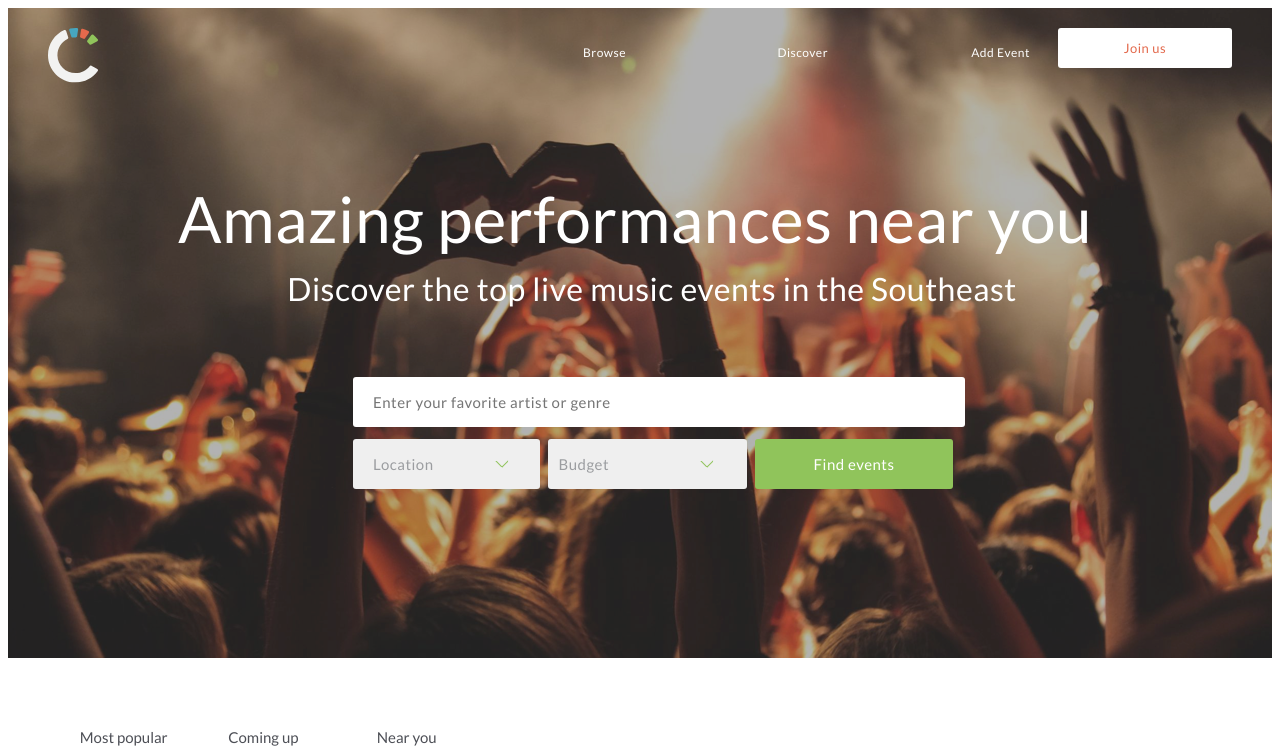
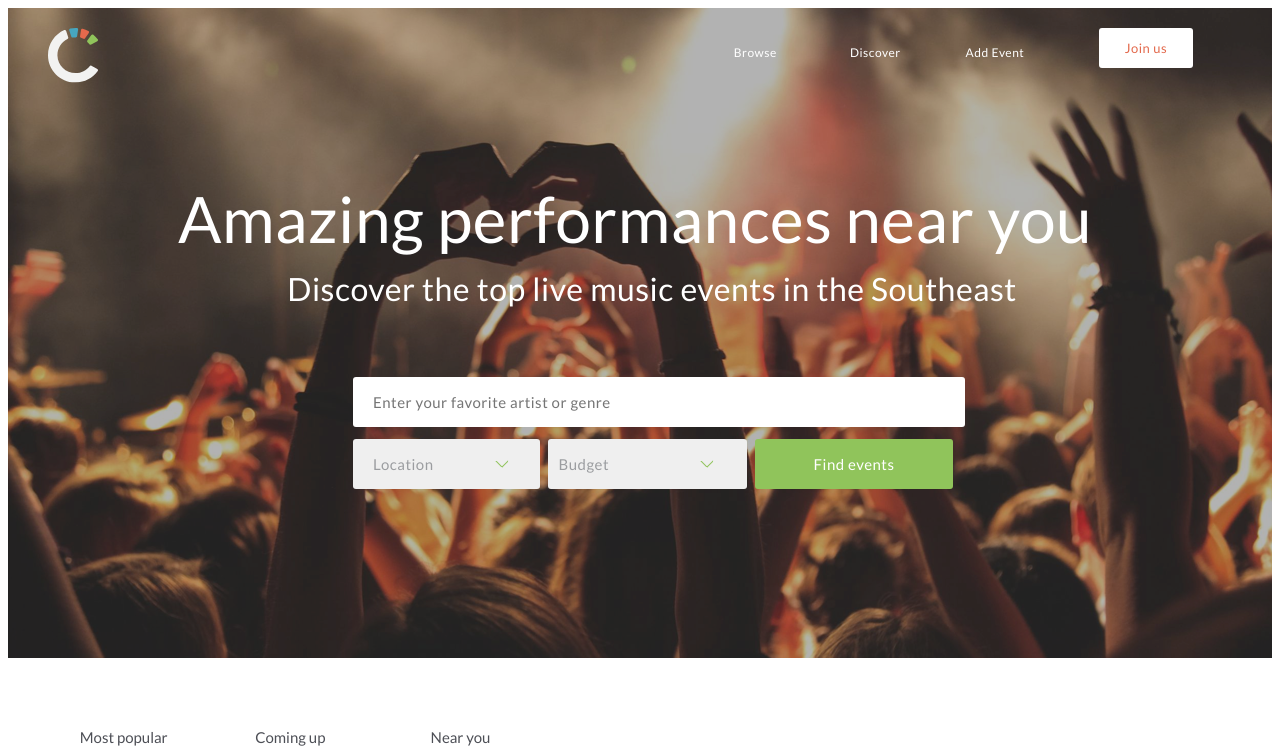
Before and after one commit to freddyroberts/CaddisTest, a website: page index.html in a window 1280 px wide. Shown: the top 751 px of the page. Drawn offline with Linux system fonts and the light colour scheme.

Commit message:
fixed header nav

```diff
--- a/index.html
+++ b/index.html
@@ -2,6 +2,7 @@
 <html>
   <head>
     <meta charset="utf-8">
+    <meta name="viewport" content="width=device-width, initial-scale=1.0">
     <title>Caddis Test</title>
     <link rel="stylesheet" href="styles/styles.css" media="screen" title="no title" charset="utf-8">
   </head>
@@ -16,7 +17,7 @@
           <a class="links" href="#">Browse</a>
           <a class="links" href="#">Discover</a>
           <a href="#">Add Event</a>
-          <button type="button" name="register">Join us</button>
+          <button href="#" type="button" name="register">Join us</button>
         </nav>
     </header>
        <section class="hero">
--- a/styles/styles.scss
+++ b/styles/styles.scss
@@ -7,7 +7,7 @@
 
 // RESPONSIVE BREAKPOINTS
 $tablet: new-breakpoint(min-width 500px 4);
-$desktop: new-breakpoint(min-width 769px 4);
+$desktop: new-breakpoint(min-width 769px max-width 1280px 4);
 
  // HEADER --------
 
@@ -16,6 +16,9 @@ header {
   @include pad(20px 20px 30px 20px);
   @include media($tablet) {
     @include pad(20px 40px 30px 40px);
+  }
+  @include media($desktop) {
+    @include pad(20px 0px 30px 40px);
   }
 
 .logoWrapper {
@@ -29,6 +32,10 @@ header {
       @include span-columns(8 of 12);
       @include shift(2);
     }
+    @include media($desktop) {
+      @include span-columns(6 of 12);
+      @include shift(4);
+    }
     a {
       @include span-columns(3 of 7);
       @include omega;
@@ -38,10 +45,13 @@ header {
       color: #fff;
       line-height: 49px;
       letter-spacing: 0.5px;
+      text-align: right;
       @include media($tablet) {
         @include span-columns(2 of 8);
-        // @include omega;
         text-align: right;
+      }
+      @include media($desktop) {
+        @include span-columns(1.6 of 8);
       }
     }
 
@@ -57,6 +67,7 @@ header {
       color: #E3694C;
       width: 90px;
       height: 40px;
+      margin-left: 10%;
       background: #FFFFFF;
       border: none;
       border-radius: 3px;
@@ -65,6 +76,11 @@ header {
       letter-spacing: 0.5px;
       @include media($tablet) {
         @include span-columns(2 of 8);
+        margin-left: 0;
+      }
+      @include media($desktop) {
+        @include span-columns(1.48 of 8);
+        margin-left: 9%;
       }
     }
   }
@@ -281,7 +297,7 @@ header {
       }
       @include media($desktop) {
         @include span-columns(1.8 of 12);
-        @include omega;
+        // @include omega;
       }
     }
   }
@@ -480,6 +496,9 @@ footer {
   height: 140px;
   color: #B3B5BE;
   font-size: 13px;
+  @include media($tablet) {
+    line-height: 80px;
+  }
  .socialNav {
    @include media($tablet) {
      float: right;
```
Also changed, not shown: styles/styles.css.
